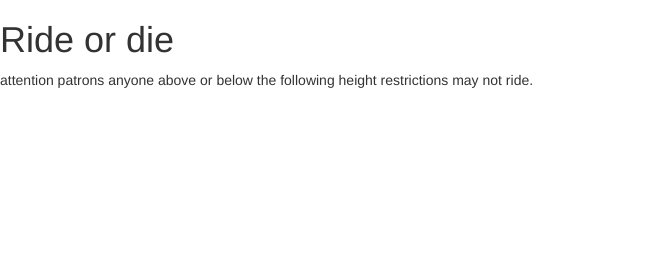
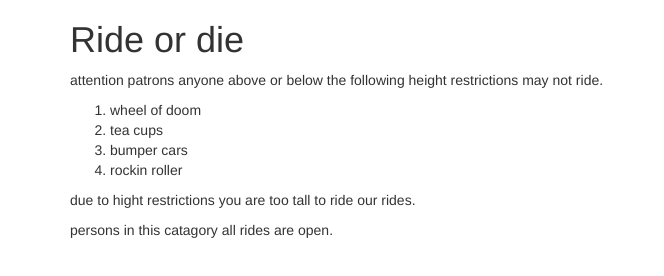
Before and after one commit to Dahling/amusement-park, a plain HTML site: page index.html in a window 1280 px wide. Shown: the whole page, without its empty margins (0-664 px from the left). Drawn offline with Linux system fonts and the light colour scheme.

Commit message:
add our list of rides based on specific div catagories

```diff
--- a/index.html
+++ b/index.html
@@ -9,7 +9,33 @@
     <title>amusement park ride</title>
   </head>
   <body>
+    <div class="container">
+
     <h1>Ride or die</h1>
     <p>attention patrons anyone above or below the following height restrictions may not ride.</p>
+    </div>
+    <div class="container">
+      <div class="too-short">
+
+      <ol>
+        <li>wheel of doom</li>
+        <li>tea cups</li>
+        <li>bumper cars</li>
+        <li>rockin roller</li>
+      </ol>
+      </div>
+      <div class="too-tall">
+        <p>
+          due to hight restrictions you are too tall to ride our rides.
+        </p>
+      </div>
+      <div class="just-right">
+        <p>
+          persons in this catagory all rides are open.
+        </p>
+
+      </div>
+
+    </div>
   </body>
 </html>
```
